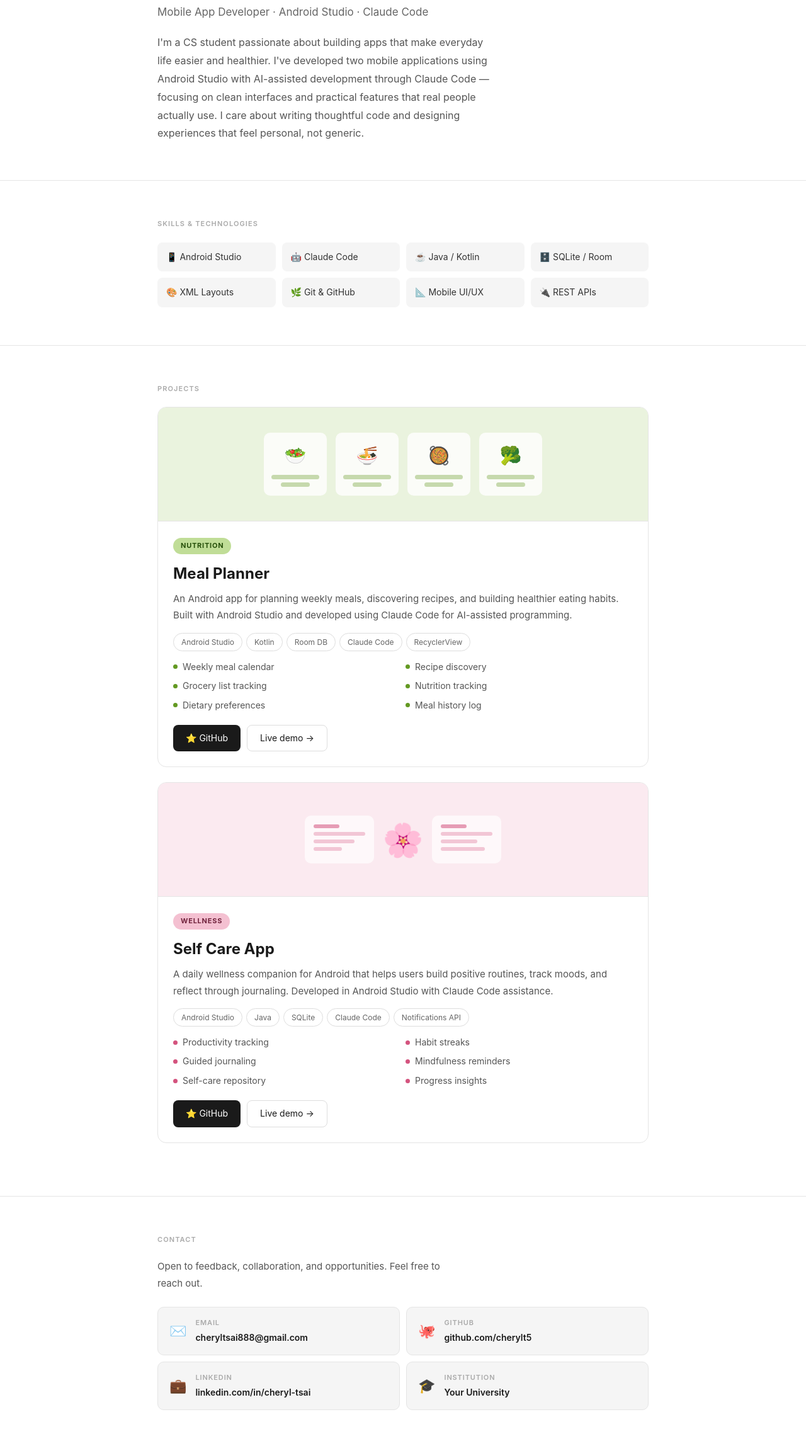
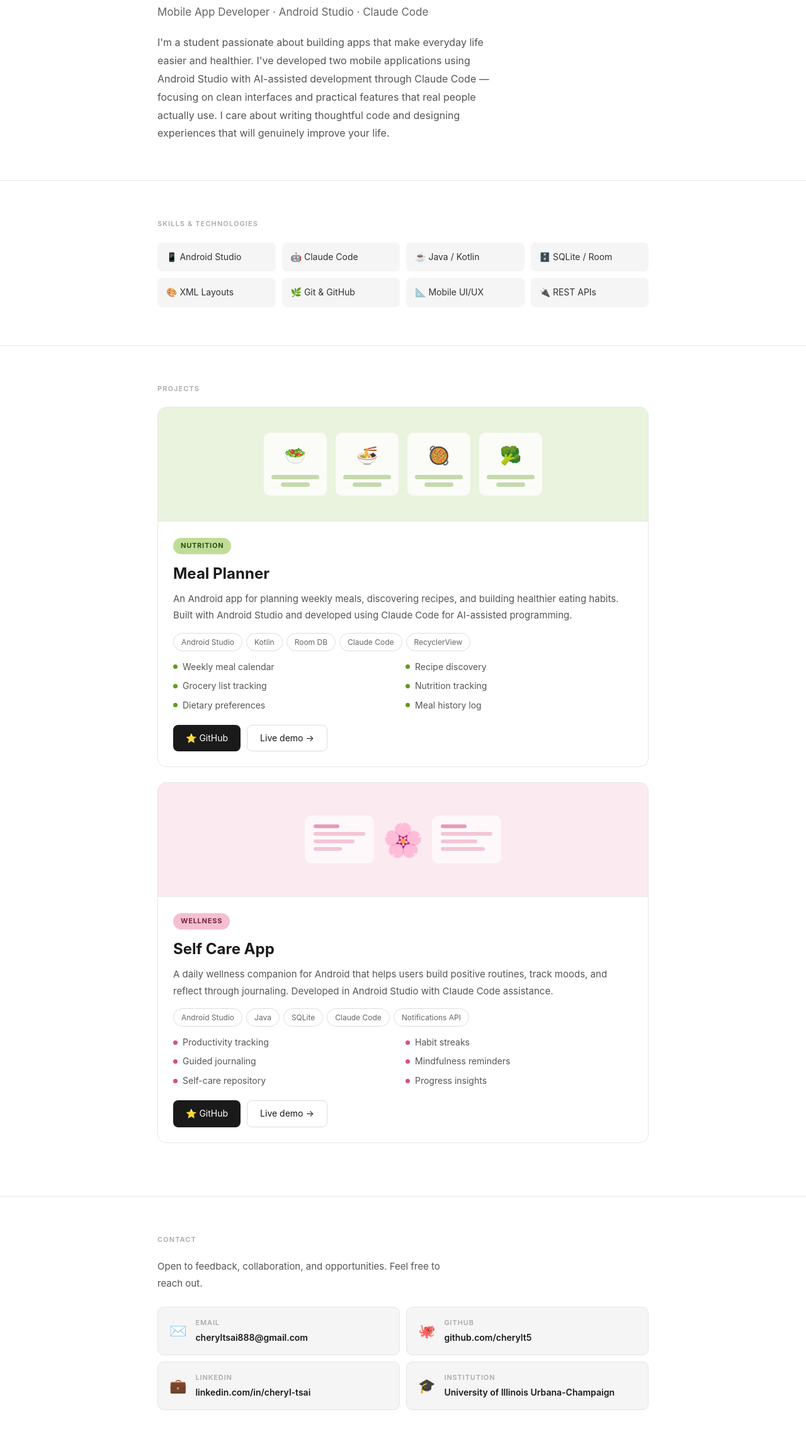
Before and after one commit to cherylt5/Portfolio-Cheryl-Tsai, a plain HTML site: page index.html in a window 1280 px wide. Shown: the part 213-2509 px from the top of the page at 63% size. Drawn offline with Linux system fonts and the light colour scheme.

Commit message:
Fixed some placeholders (university, introduction)

```diff
--- a/index.html
+++ b/index.html
@@ -220,7 +220,7 @@
     <p class="label">Introduction</p>
     <h1>Cheryl Tsai</h1>
     <p class="role">Mobile App Developer &middot; Android Studio &middot; Claude Code</p>
-    <p class="about">I'm a CS student passionate about building apps that make everyday life easier and healthier. I've developed two mobile applications using Android Studio with AI-assisted development through Claude Code — focusing on clean interfaces and practical features that real people actually use. I care about writing thoughtful code and designing experiences that feel personal, not generic.</p>
+    <p class="about">I'm a student passionate about building apps that make everyday life easier and healthier. I've developed two mobile applications using Android Studio with AI-assisted development through Claude Code — focusing on clean interfaces and practical features that real people actually use. I care about writing thoughtful code and designing experiences that will genuinely improve your life.</p>
   </div>
 </div>
 
@@ -368,7 +368,7 @@
         <span class="c-icon">🎓</span>
         <div>
           <p class="c-label">Institution</p>
-          <p class="c-value">Your University</p>
+          <p class="c-value">University of Illinois Urbana-Champaign</p>
         </div>
       </div>
     </div>
```
